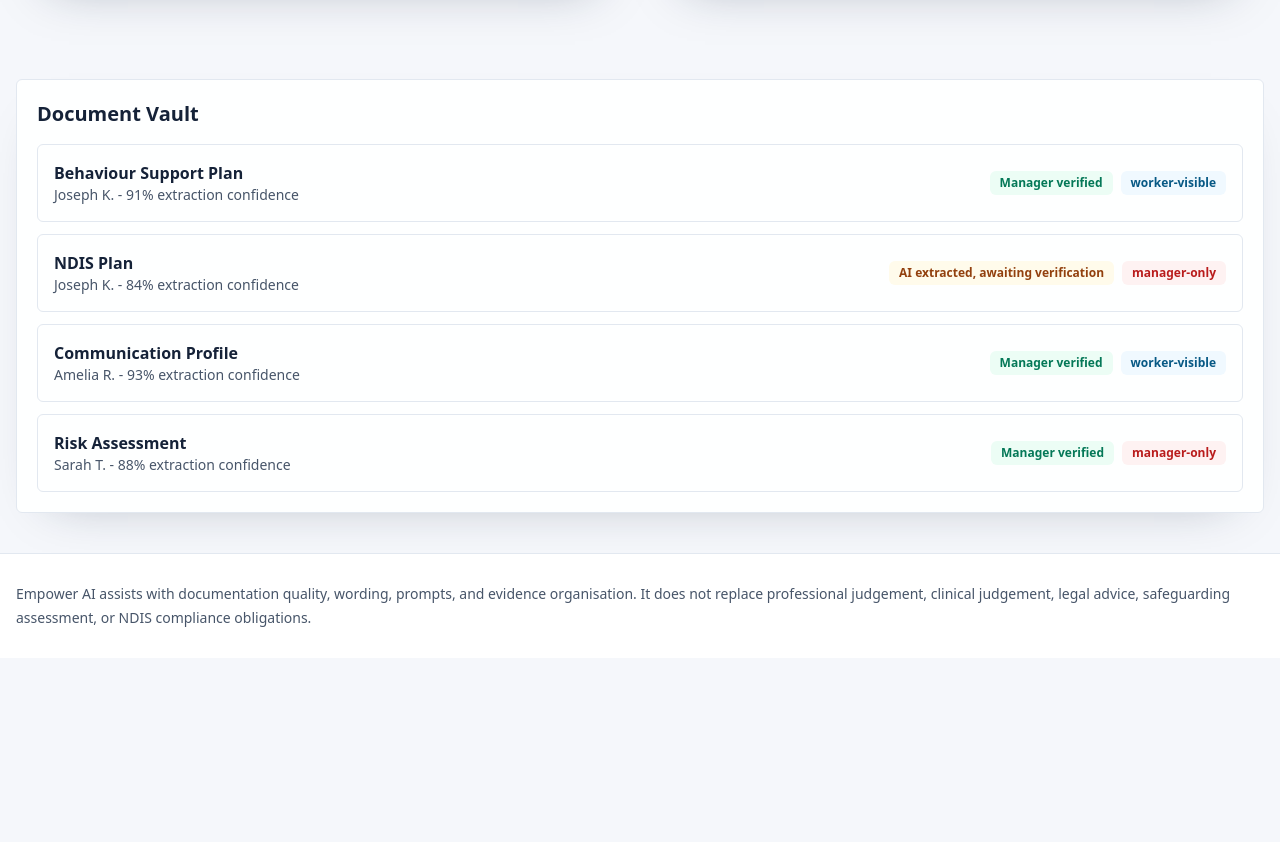
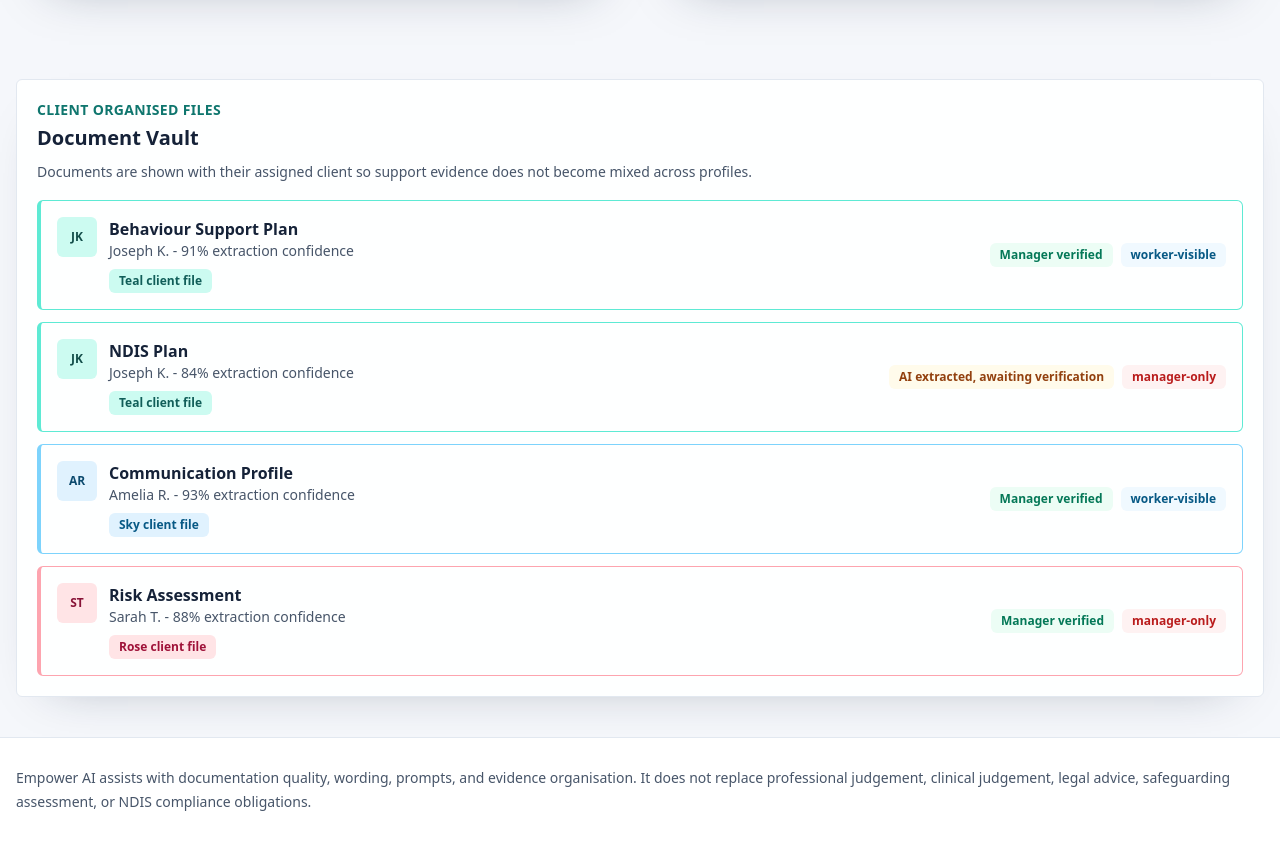
Before and after one commit to DENMWA/EMPOWER, a Next.js app: page /participants in a window 1280 px wide. Shown: the part 1003-1845 px from the top of the page. Before the commit the page ends 1661 px from the top, so only its background shows below. Built offline with nearby package versions, Linux system fonts and the light colour scheme.

Commit message:
Show documents by assigned client

```diff
--- a/components/documents/DocumentVault.tsx
+++ b/components/documents/DocumentVault.tsx
@@ -1,18 +1,29 @@
 import { Card, StatusBadge } from "@/components/ui";
+import { getClientColourScheme } from "@/lib/client-colours";
 import { documents, participants } from "@/lib/sample-data";
+import { cn } from "@/lib/utils";
 
 export function DocumentVault() {
   return (
     <Card>
-      <h2 className="text-xl font-semibold text-ink">Document Vault</h2>
+      <div>
+        <p className="text-sm font-semibold uppercase tracking-wide text-sea">Client organised files</p>
+        <h2 className="mt-1 text-xl font-semibold text-ink">Document Vault</h2>
+        <p className="mt-2 text-sm leading-6 text-slate-600">Documents are shown with their assigned client so support evidence does not become mixed across profiles.</p>
+      </div>
       <div className="mt-4 space-y-3">
         {documents.map((doc) => {
           const participant = participants.find((item) => item.id === doc.participantId);
+          const colour = getClientColourScheme(doc.participantId);
           return (
-            <div key={doc.id} className="flex flex-wrap items-center justify-between gap-3 rounded-md border border-slate-200 p-4">
-              <div>
-                <p className="font-semibold text-ink">{doc.type}</p>
-                <p className="text-sm text-slate-600">{participant?.name} - {doc.confidence}% extraction confidence</p>
+            <div key={doc.id} className={cn("flex flex-wrap items-center justify-between gap-3 rounded-md border border-l-4 p-4", colour.border)}>
+              <div className="flex items-start gap-3">
+                <span className={cn("grid h-10 w-10 place-items-center rounded-md text-xs font-bold", colour.avatar)}>{participant?.initials ?? "CL"}</span>
+                <div>
+                  <p className="font-semibold text-ink">{doc.type}</p>
+                  <p className="text-sm text-slate-600">{participant?.name ?? "Unassigned client"} - {doc.confidence}% extraction confidence</p>
+                  <span className={cn("mt-2 inline-flex rounded-md px-2.5 py-1 text-xs font-semibold", colour.badge)}>{colour.label} client file</span>
+                </div>
               </div>
               <div className="flex flex-wrap gap-2">
                 <StatusBadge label={doc.status} tone={doc.status.includes("verified") ? "green" : "amber"} />
```
